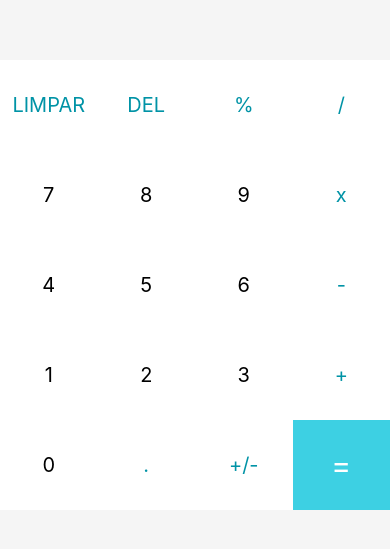
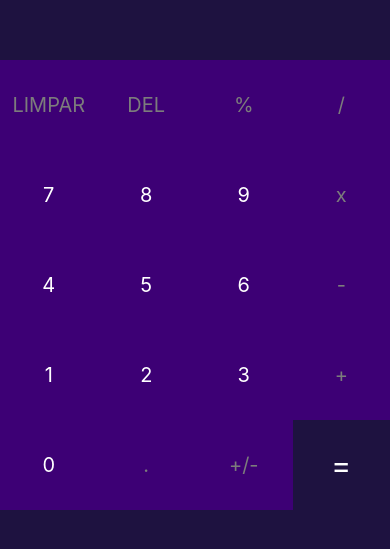
Before and after one commit to jamess0160/SenacCalculadora, a React Native app: screen / in a window 390 px wide. Shown: the part 149-698 px from the top of the page. Built offline with nearby package versions, Linux system fonts and the light colour scheme.

Commit message:
implementa novo layout

```diff
--- a/App.js
+++ b/App.js
@@ -73,12 +73,12 @@
 
 						{buttons.map((button) =>
 							button === '=' ? // Mapeamento do botão =
-								<TouchableOpacity onPress={() => handleInput(button)} key={button} style={[styles.button, { backgroundColor: '#3dd0e3' }]}>
+								<TouchableOpacity onPress={() => handleInput(button)} key={button} style={[styles.button, { backgroundColor: '#1E1240' }]}>
 									<Text style={[styles.textButton, { color: "white", fontSize: 30 }]}>{button}</Text>
 								</TouchableOpacity>
 								: // Mapeamento dos outros botões
 								<TouchableOpacity onPress={() => handleInput(button)} key={button} style={styles.button}>
-									<Text style={[styles.textButton, { color: typeof (button) === 'number' ? 'black' : '#0093a6' }]}>{button}</Text>
+									<Text style={[styles.textButton, { color: typeof (button) === 'number' ? 'white' : '#7c7c7c' }]}>{button}</Text>
 								</TouchableOpacity>
 						)}
 					</View>
@@ -93,38 +93,45 @@
 	container: {
 		flex: 1,
 	},
+
 	results: {
 		flex: 2,
 		justifyContent: "center",
-		backgroundColor: "#f5f5f5"
+		backgroundColor: "#1E1240"
 	},
+
 	resultText: {
-		color: "#282F38",
+		color: "white",
 		fontSize: 32,
 		fontWeight: "bold",
 		padding: 12,
 		textAlign: "right"
 	},
+
 	historyText: {
 		color: "#7c7c7c",
 		fontSize: 20,
 		marginRight: 10,
 		alignSelf: 'flex-end',
 	},
+
 	buttons: {
 		flexDirection: 'row',
-		flexWrap: 'wrap',
+		backgroundColor: '#3D0075',
+		flexWrap: 'wrap'
 	},
+
 	button: {
-		backgroundColor: 'white',
+		backgroundColor: '#3D0075',
 		alignItems: 'center',
 		justifyContent: 'center',
 		minWidth: 90,
 		minHeight: 90,
-		flex: 2,
+		flex: 2
 	},
+
 	textButton: {
-		color: "#7c7c7c",
+		color: "white",
 		fontSize: 20,
 	}
 });
```
